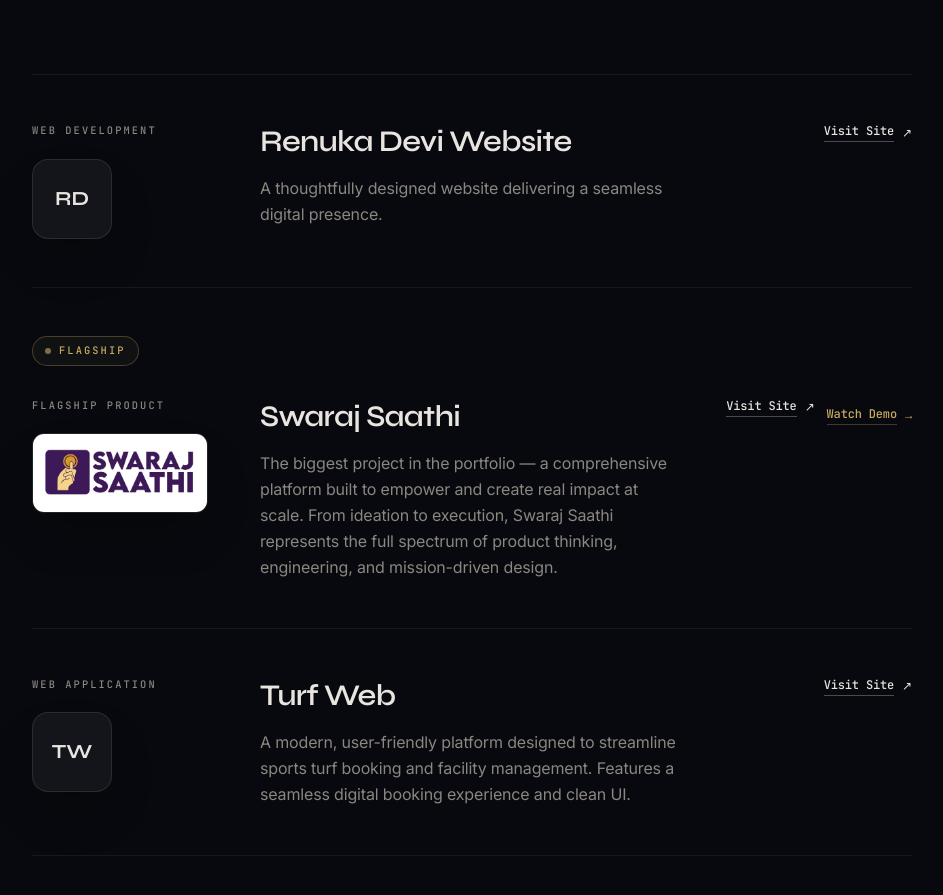
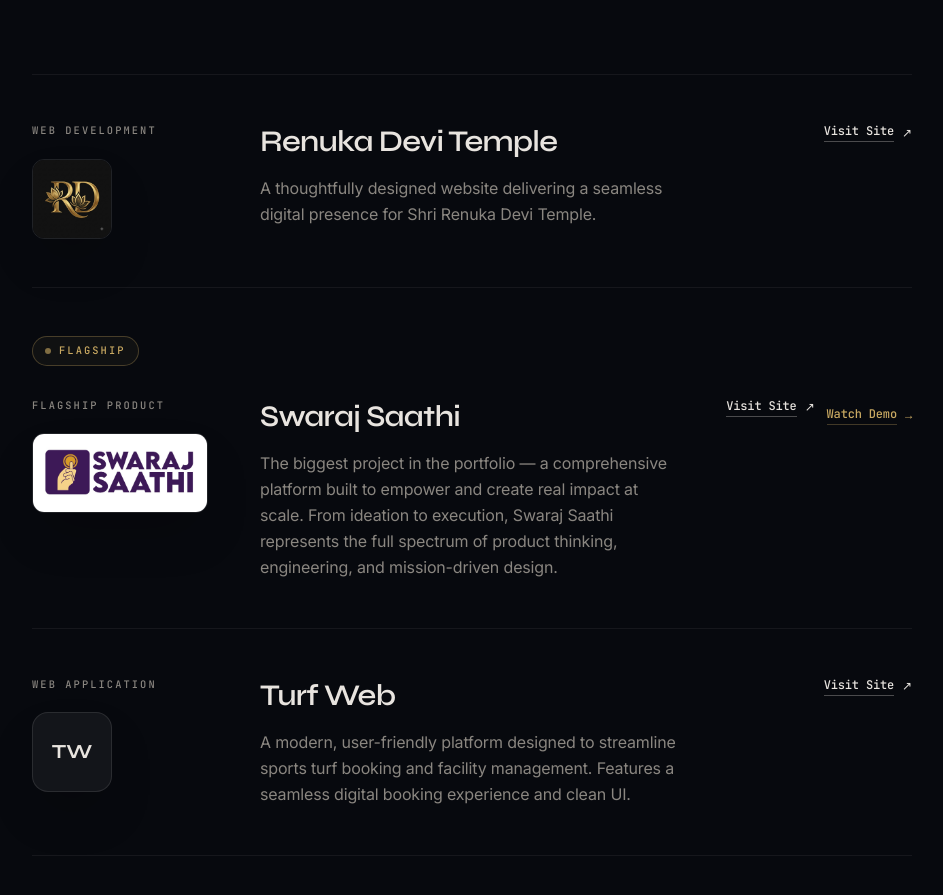
Before and after one commit to Sarthak-R07/Sarthak-Potfolio, a React (Vite) app: page / in a window 1280 px wide. Shown: the part 2120-3015 px from the top of the page, without its empty margins (192-1135 px from the left). Built offline with nearby package versions, Linux system fonts and the light colour scheme.

Commit message:
Add Renuka Devi Temple logo

```diff
--- a/src/components/Work.tsx
+++ b/src/components/Work.tsx
@@ -8,12 +8,12 @@ const fadeUp = {
 
 const projects = [
   {
-    title: 'Renuka Devi Website',
+    title: 'Renuka Devi Temple',
     type: 'Web Development',
-    description: 'A thoughtfully designed website delivering a seamless digital presence.',
+    description: 'A thoughtfully designed website delivering a seamless digital presence for Shri Renuka Devi Temple.',
     websiteLink: 'https://sarthak-r07.github.io/Renuka-Devi/',
     videoLink: null,
-    logo: null,
+    logo: '/Sarthak-Potfolio/logo_renuka_devi.png',
     flagship: false,
   },
   {
```
Also changed, not shown: public/logo_renuka_devi.png (added).
